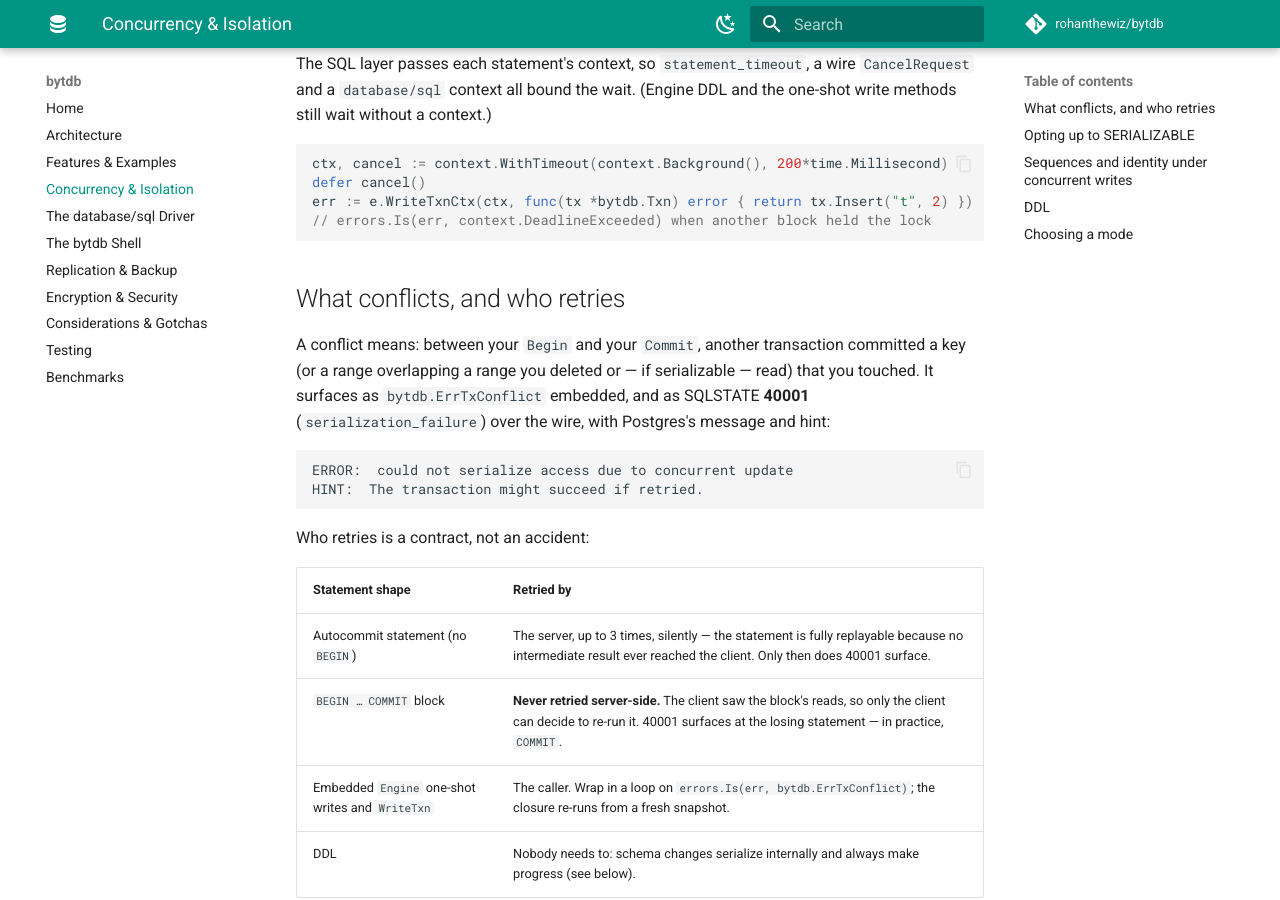
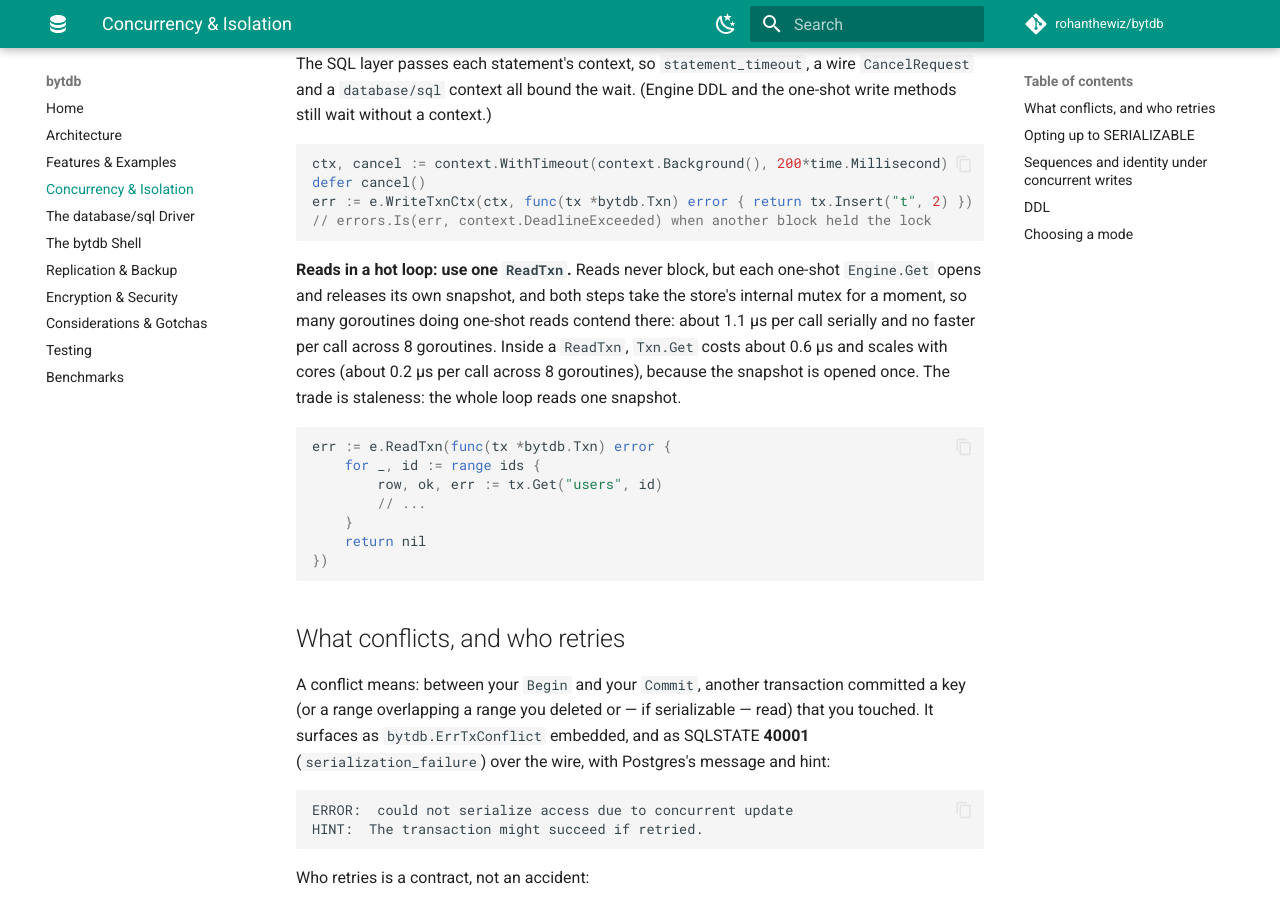
Before and after one commit to rohanthewiz/bytdb, an MkDocs documentation site: the page built from docs/concurrency.md, in a window 1280 px wide and 900 px high, scrolled down 710 px. Built offline with MkDocs 1.6.1 and Material for MkDocs 9.7.7, drawn with Linux system fonts in a browser that asks for light colours; comment, search, counter and statistics services are not loaded.

Commit message:
Document ReadTxn for read-heavy loops (D-46, interim)
One-shot Engine.Get opens and releases a snapshot per call, and both
take btypedb's internal mutex, so concurrent one-shot reads do not scale
(~1.1 us serial, no better per call across 8 goroutines), while Txn.Get
inside one ReadTxn costs ~0.6 us and scales (~0.2 us across 8). The
plan's interim step: document it on Engine.Get and in
docs/concurrency.md. The fix proper — a shared, refcounted read snapshot
per commit version — depends on btypedb's guarantees for concurrent
reads of one snapshot and would ship in a btypedb release; it stays a
follow-up.

Co-Authored-By: Claude Opus 5.5 <noreply@anthropic.com>

````diff
--- a/docs/concurrency.md
+++ b/docs/concurrency.md
@@ -40,6 +40,25 @@ ctx, cancel := context.WithTimeout(context.Background(), 200*time.Millisecond)
 defer cancel()
 err := e.WriteTxnCtx(ctx, func(tx *bytdb.Txn) error { return tx.Insert("t", 2) })
 // errors.Is(err, context.DeadlineExceeded) when another block held the lock
+```
+
+**Reads in a hot loop: use one `ReadTxn`.** Reads never block, but each
+one-shot `Engine.Get` opens and releases its own snapshot, and both steps take
+the store's internal mutex for a moment, so many goroutines doing one-shot
+reads contend there: about 1.1 µs per call serially and no faster per call
+across 8 goroutines. Inside a `ReadTxn`, `Txn.Get` costs about 0.6 µs and
+scales with cores (about 0.2 µs per call across 8 goroutines), because the
+snapshot is opened once. The trade is staleness: the whole loop reads one
+snapshot.
+
+```go
+err := e.ReadTxn(func(tx *bytdb.Txn) error {
+    for _, id := range ids {
+        row, ok, err := tx.Get("users", id)
+        // ...
+    }
+    return nil
+})
 ```
 
 ## What conflicts, and who retries
````
Also changed, not shown: 1 other file.
